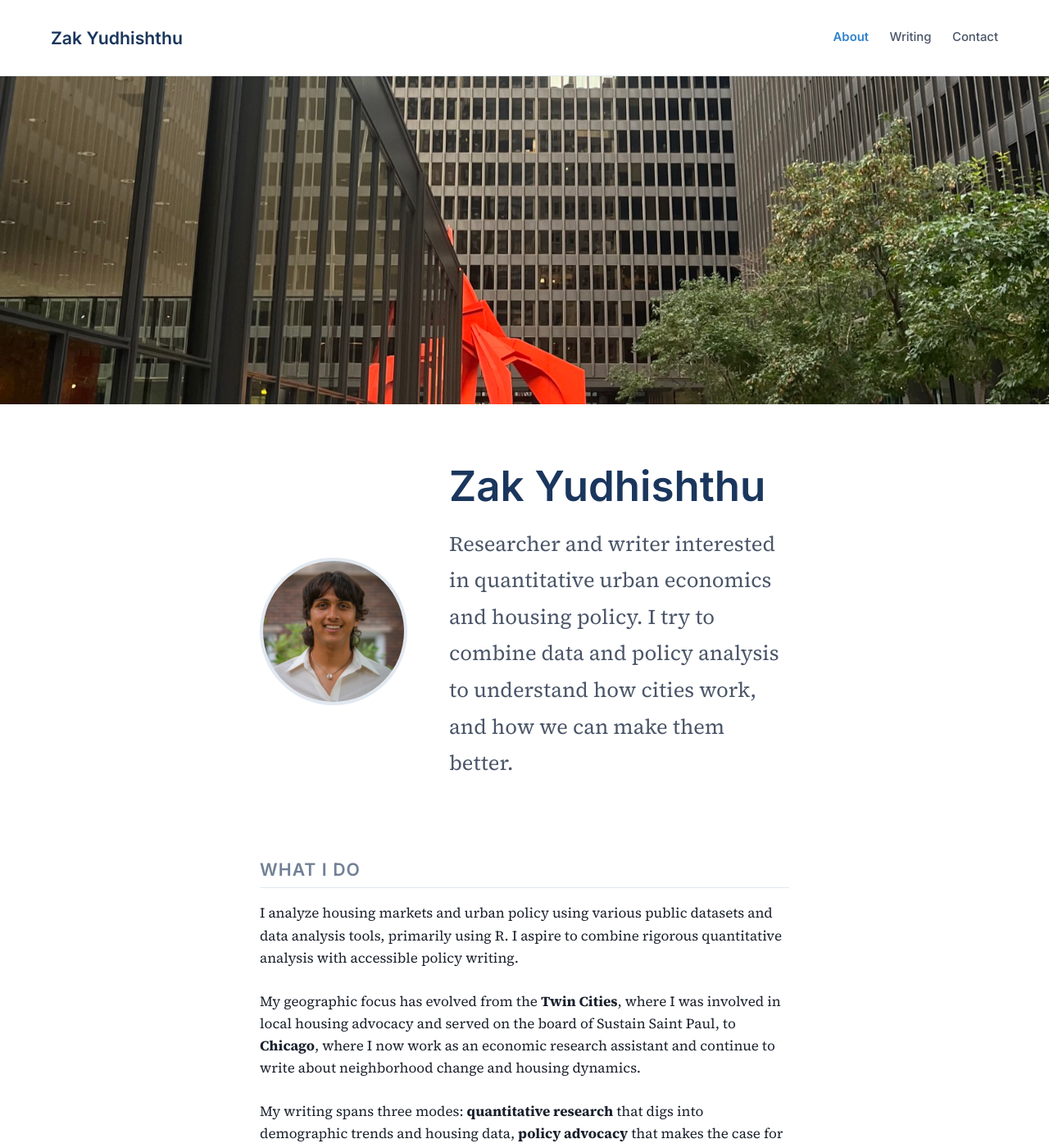
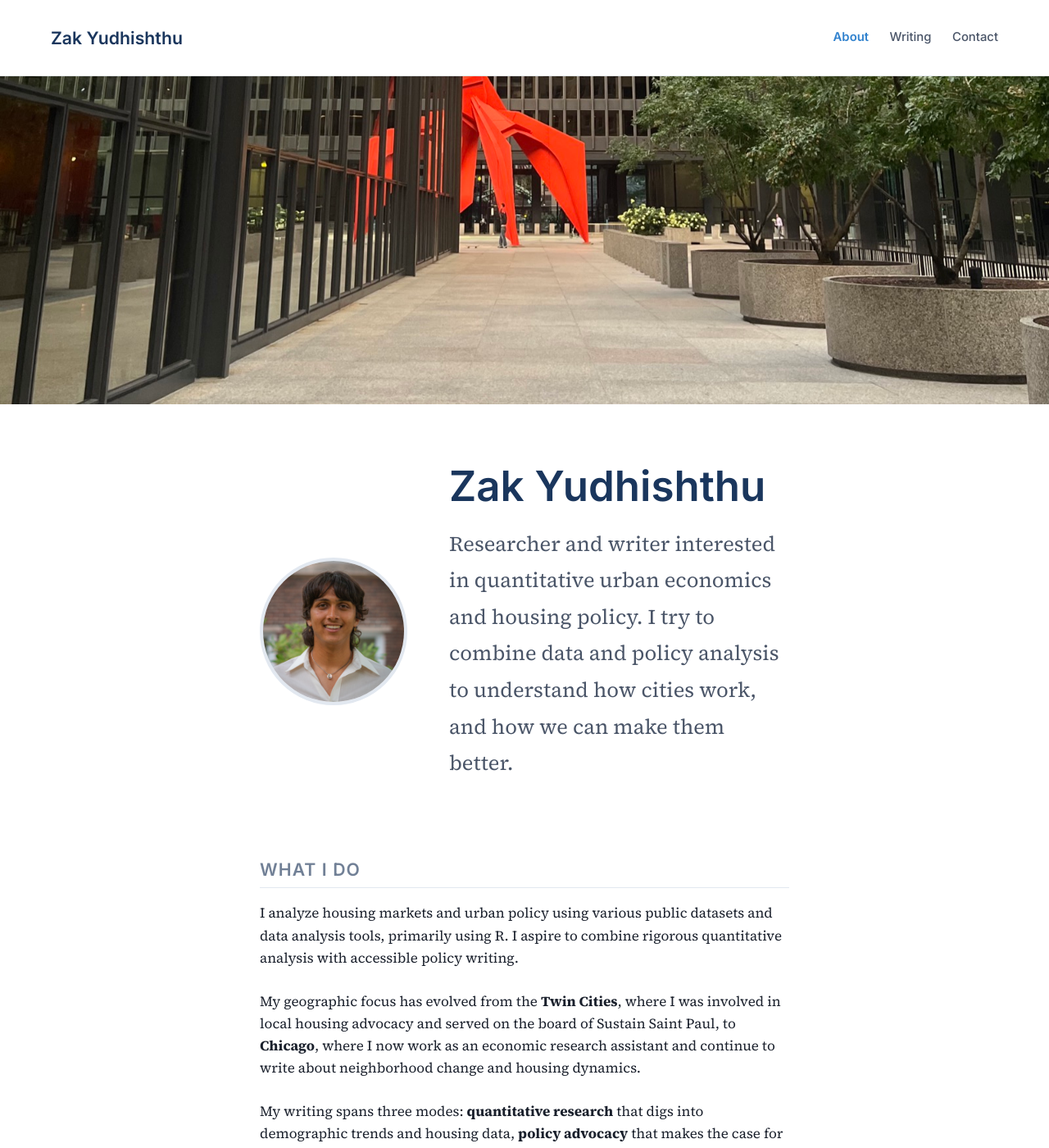
Before and after one commit to zakyudhishthu/personal-site, a Jekyll site: the page built from index.md, in a window 1280 px wide and 1400 px high. Shown: the whole window at 82% size. Built offline with Jekyll 4.4.1, drawn with Linux system fonts in a browser that asks for light colours.

Commit message:
Position hero banner at bottom to show Flamingo
Co-Authored-By: Claude Opus 4.5 <noreply@anthropic.com>

```diff
--- a/_sass/_layout.scss
+++ b/_sass/_layout.scss
@@ -201,7 +201,7 @@
     width: 100%;
     height: 400px;
     object-fit: cover;
-    object-position: center 70%;
+    object-position: center bottom;
     display: block;
   }
 }
```
